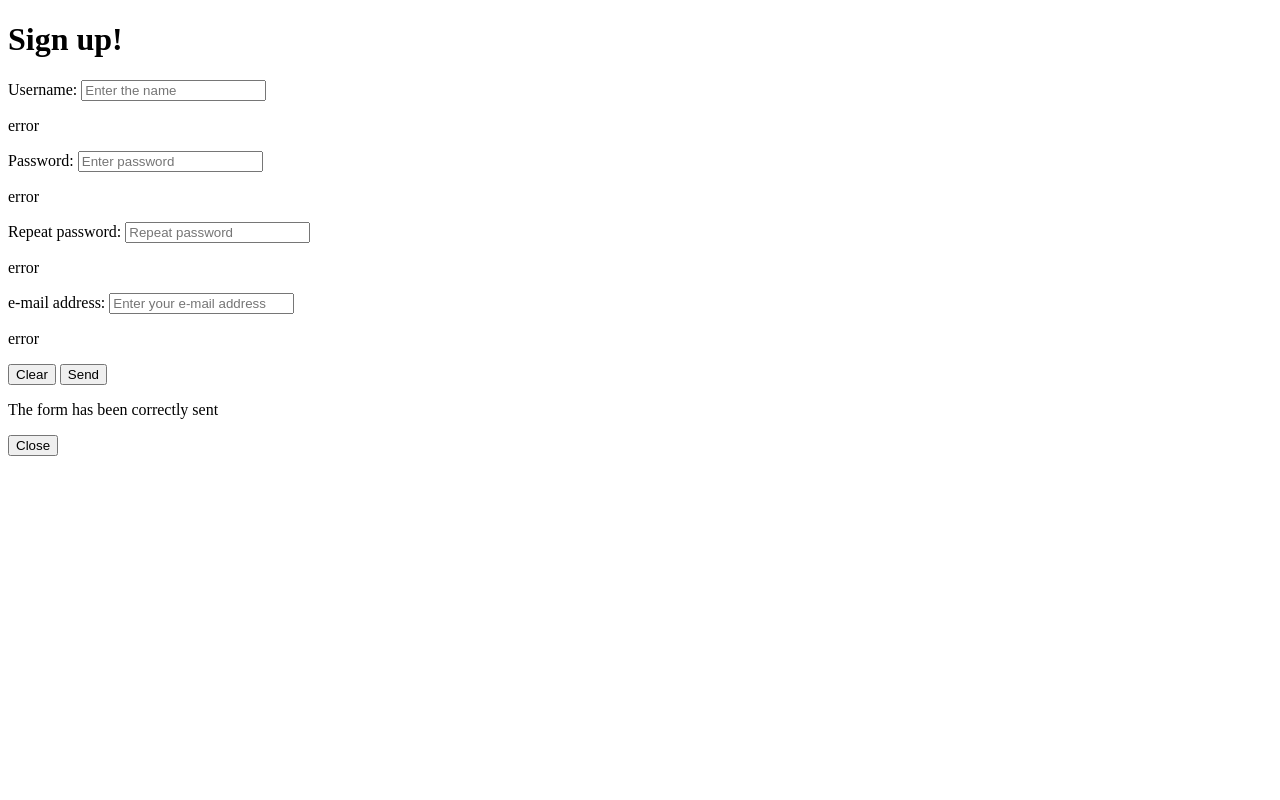
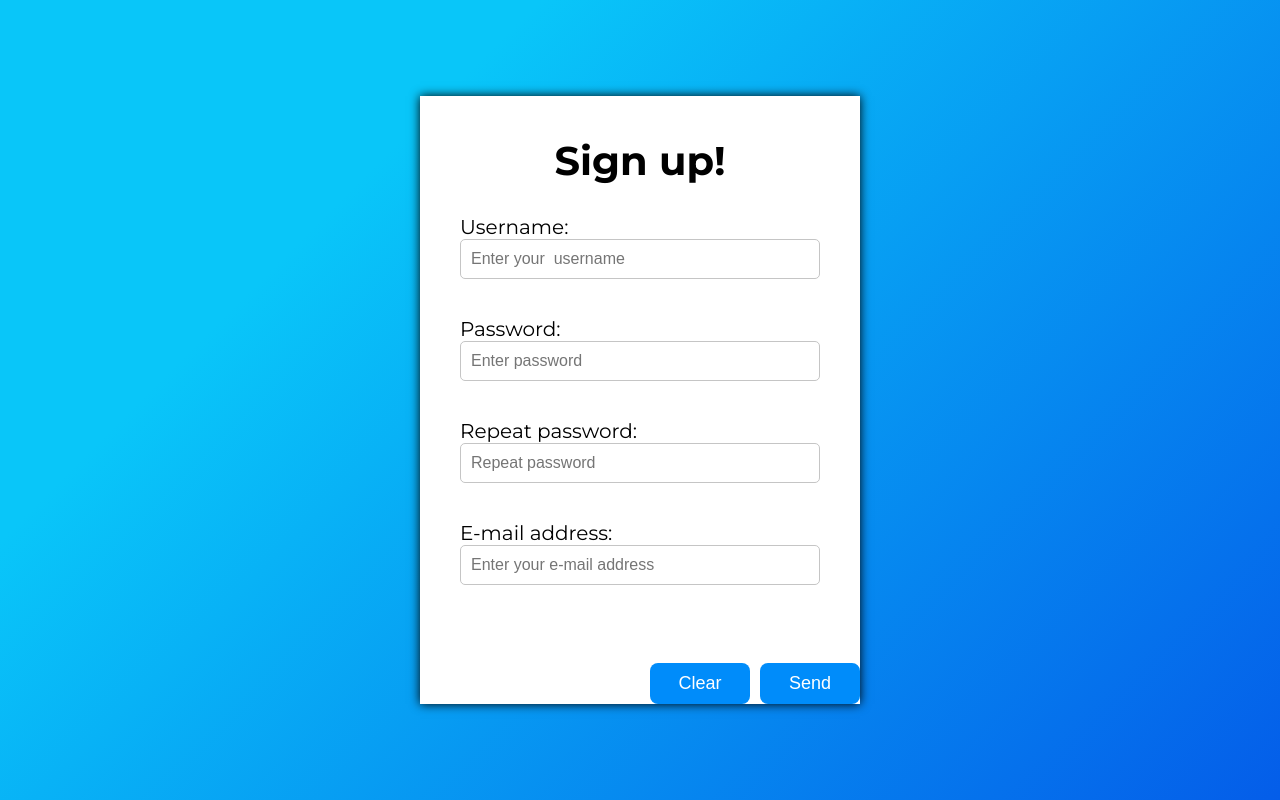
Before and after one commit to PatrycjaBanaszuk/FormValidator, a plain HTML site: page index.html in a window 1280 px wide. Drawn offline with Linux system fonts and the light colour scheme.

Commit message:
added style in style.css

```diff
--- a/index.html
+++ b/index.html
@@ -22,7 +22,7 @@
             <h1>Sign up!</h1>
             <div class="form-box">
                 <label for="username">Username:</label>
-                <input type="text" id= "username" placeholder="Enter the name">
+                <input type="text" id= "username" placeholder="Enter your  username">
                 <p class="error-text">error</p>
             </div>
             <div class="form-box">
@@ -36,7 +36,7 @@
                 <p class="error-text">error</p>
             </div>
             <div class="form-box">
-                <label for="email">e-mail address:</label>
+                <label for="email">E-mail address:</label>
                 <input type="email" id= "email" placeholder="Enter your e-mail address">
                 <p class="error-text">error</p>
             </div>
@@ -48,9 +48,10 @@
         </div>
 
         <div class="pop-up">
-            <p>The form has been correctly sent</p>
+            <p>The form has been correctly sent.</p>
             <button class="close">Close</button>
         </div>
+
     </div>
 
 
--- a/style.css
+++ b/style.css
@@ -0,0 +1,120 @@
+* {
+	box-sizing: border-box;
+	margin: 0;
+	padding: 0;
+}
+
+body {
+	display: flex;
+	justify-content: center;
+	align-items: center;
+	min-height: 100vh;
+	font-family: 'Montserrat', sans-serif;
+	background-image: linear-gradient(315deg, #045de9 0%, #09c6f9 74%);
+}
+
+.wrapper {
+	width: 440px;
+	background-color: #fff;
+	box-shadow: 0 0 10px #000;
+}
+
+form {
+	padding: 40px;
+	font-size: 20px;
+}
+
+h1 {
+	margin-bottom: 30px;
+	text-align: center;
+}
+
+.form-box {
+	margin-bottom: 15px;
+}
+
+.form-box-label {
+	display: inline-block;
+	margin-bottom: 5px;
+}
+
+.form-box input {
+	width: 100%;
+	padding: 10px;
+	font-size: 16px;
+	border: 1px solid rgb(197, 197, 197);
+	border-radius: 5px;
+}
+
+.form-box .error input {
+	border: 1px solid rgb(0, 137, 250);
+	background-color: rgba(0, 137, 250, 0.1);
+}
+
+.form-box .error-text {
+	margin: 5px 0 0 10px;
+	font-size: 14px;
+	color: rgb(0, 137, 250);
+	visibility: hidden;
+}
+
+.form-box .error .error-text {
+	visibility: visible;
+}
+
+.control-buttons {
+	display: flex;
+	justify-content: flex-end;
+}
+
+.send,
+.clear,
+.close {
+	display: block;
+	padding: 10px 0;
+	margin-left: 10px;
+	width: 100px;
+	font-size: 18px;
+	background-color: rgb(0, 140, 250);
+	color: #fff;
+	border: none;
+	border-radius: 8px;
+	cursor: pointer;
+	transition: background-color 0.3s;
+}
+
+.send:hover,
+.clear:hover,
+.close:hover {
+	background-color: rgb(0, 107, 194);
+}
+
+.pop-up {
+	display: flex;
+	justify-content: center;
+	align-items: center;
+	flex-direction: column;
+	position: absolute;
+	top: -400px;
+	left: 50%;
+    transform: translate(-50%, 50%);
+    width: 600px;
+    height: 200px;
+    background-color: #fff;
+    border-radius: 8px;
+    border: 2px solid black;
+    transition: top .5s;
+}
+
+.pop-up p {
+    font-size: 20px;
+}
+
+.pop-up, .close {
+    margin-top: 20px;
+}
+
+
+.show-popup{
+    top: 200px;
+}
```
